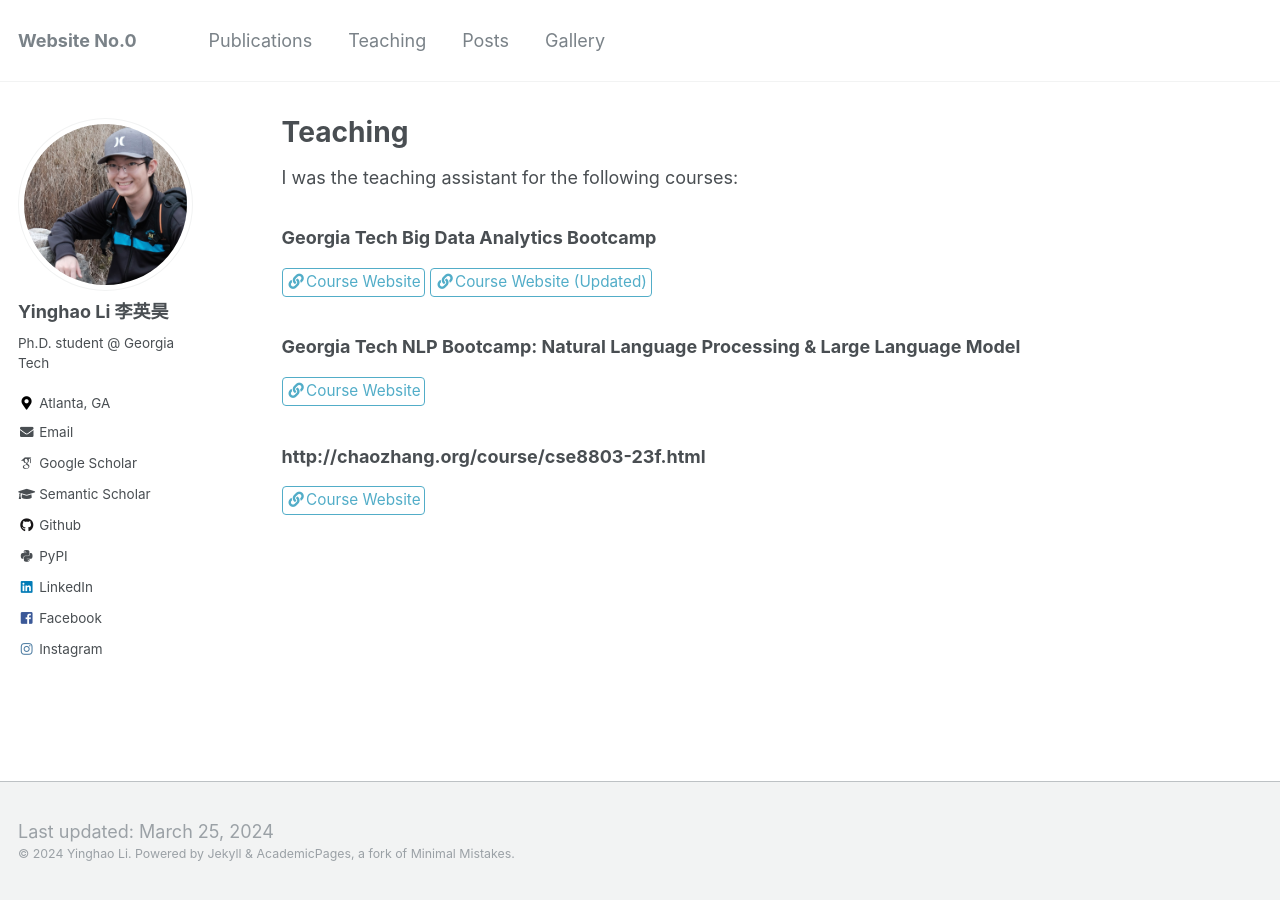
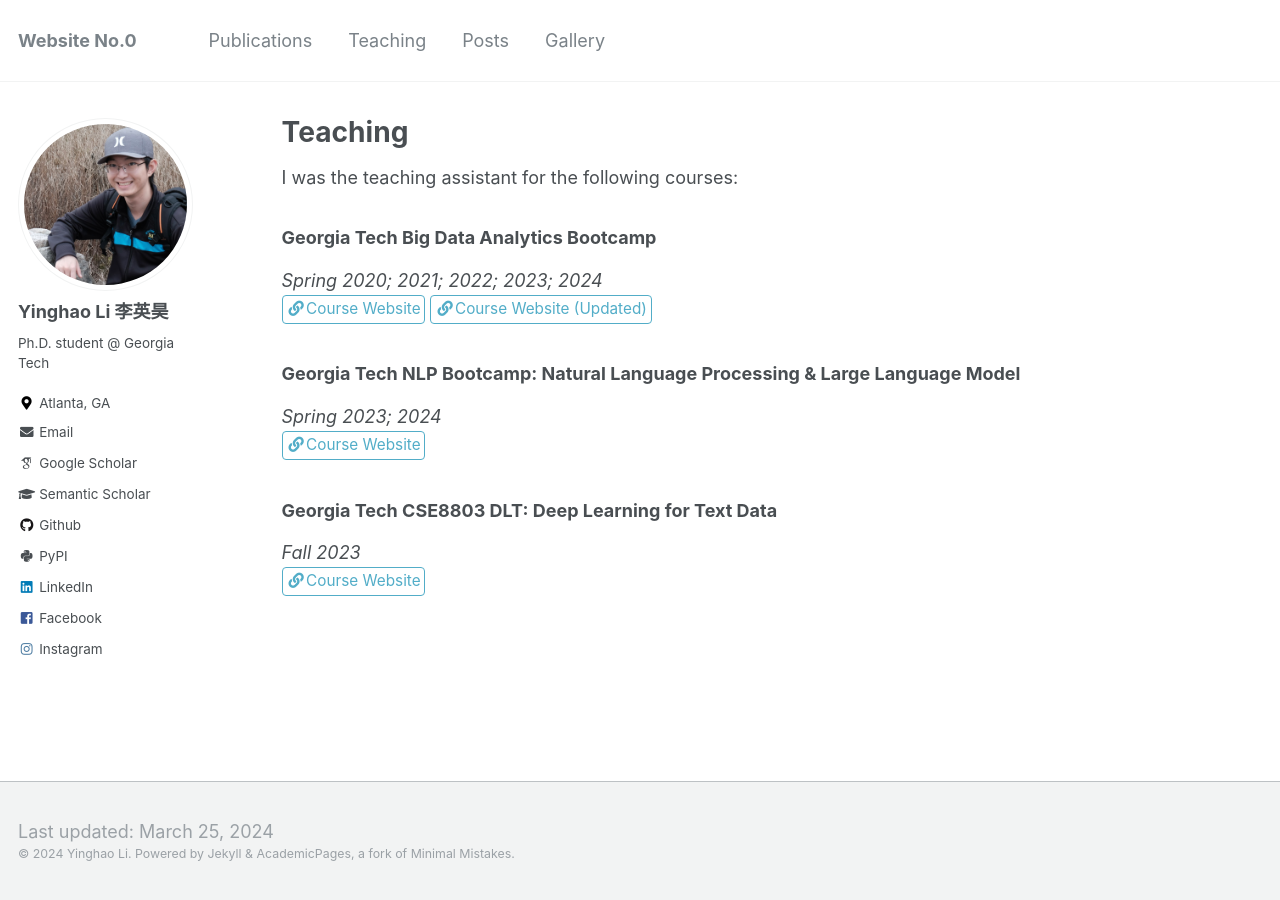
Before and after one commit to Yinghao-Li/Yinghao-Li.github.io, a Jekyll site: the page built from _pages/teaching.md, in a window 1280 px wide. Built offline with Jekyll 4.4.1, drawn with Linux system fonts in a browser that asks for light colours; some web fonts are replaced.

Commit message:
fix a bug

```diff
--- a/_pages/teaching.md
+++ b/_pages/teaching.md
@@ -8,11 +8,14 @@ author_profile: true
 I was the teaching assistant for the following courses:
 
 ### Georgia Tech Big Data Analytics Bootcamp
+*Spring 2020; 2021; 2022; 2023; 2024*
 [<i class="fas fa-fw fa-link" aria-hidden="true"></i>Course Website](http://chaozhang.org/bigdata-bootcamp/){: .btn--research}
 [<i class="fas fa-fw fa-link" aria-hidden="true"></i>Course Website (Updated)](https://yinghao-li.github.io/bigdata-bootcamp/){: .btn--research}
 
 ### Georgia Tech NLP Bootcamp: Natural Language Processing & Large Language Model
+*Spring 2023; 2024*
 [<i class="fas fa-fw fa-link" aria-hidden="true"></i>Course Website](http://chaozhang.org/course/nlp-bootcamp.html){: .btn--research}
 
-### http://chaozhang.org/course/cse8803-23f.html
+### Georgia Tech CSE8803 DLT: Deep Learning for Text Data
+*Fall 2023*
 [<i class="fas fa-fw fa-link" aria-hidden="true"></i>Course Website](http://chaozhang.org/course/cse8803-23f.html){: .btn--research}
```
